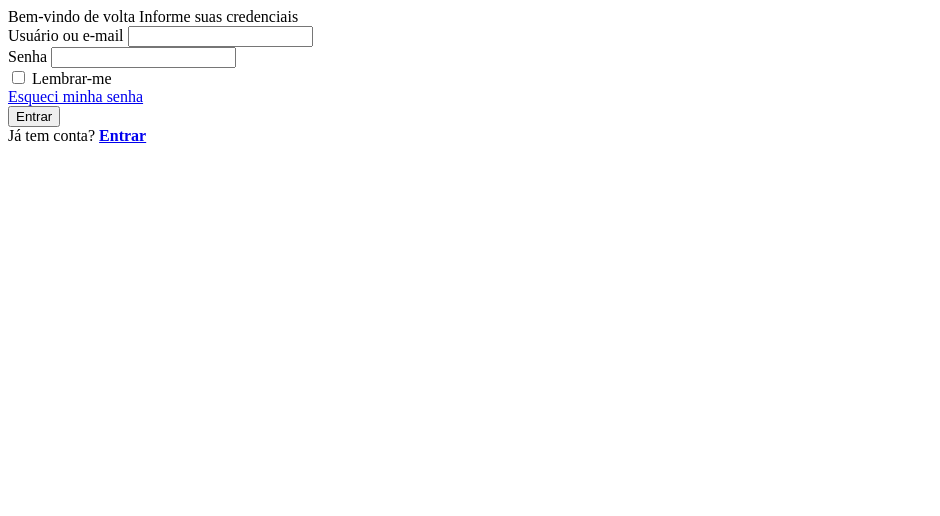
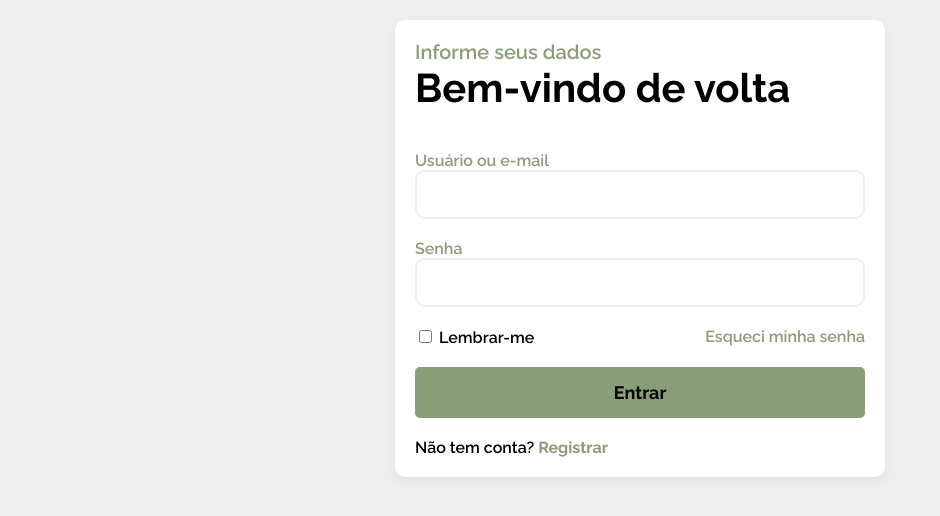
Before and after one commit to BMateusSs/OrganizaAi, a plain HTML site: page frontend/auth/login/index.html in a window 1280 px wide. Shown: the whole page, without its empty margins (0-940 px from the left). Drawn offline with Linux system fonts and the light colour scheme; a web font is replaced by a local one.

Commit message:
Estilização da tela de login

```diff
--- a/frontend/auth/login/index.html
+++ b/frontend/auth/login/index.html
@@ -4,36 +4,44 @@
     <meta charset="UTF-8">
     <meta name="viewport" content="width=device-width, initial-scale=1.0">
     <link rel="stylesheet" href="../styles/styles.css"/>
+    <link rel="preconnect" href="https://fonts.googleapis.com">
+    <link rel="preconnect" href="https://fonts.gstatic.com" crossorigin>
+    <link href="https://fonts.googleapis.com/css2?family=Funnel+Sans:ital,wght@0,300..800;1,300..800&family=Raleway:ital,wght@0,100..900;1,100..900&display=swap" rel="stylesheet">
     <title>Entrar</title>
 </head>
 <body>
     <div class="main-container">
         <form>
             <div class="form-group">
-                <span>Bem-vindo de volta</span>
-                <span>Informe suas credenciais</span>
+                <span class="raleway-regular subtitle">Informe seus dados</span>
+                <span class="raleway-bold title">Bem-vindo de volta</span>
+
             </div>
-            <span class="error-message"></span>
+
+            <div class="error-container">
+                <span class="error-message raleway-regular"></span>
+            </div>
+
             <div class="form-group">
-                <label>Usuário ou e-mail</label>
-                <input type="text" id="credentials"/>
+                <label class="raleway-regular">Usuário ou e-mail</label>
+                <input type="text" id="credentials" class="input"/>
             </div>
             <div class="form-group">
-                <label>Senha</label>
-                <input type="password" id="password"/>
+                <label class="raleway-regular">Senha</label>
+                <input type="password" id="password" class="input"/>
             </div>
             <div class="options">
                 <div>
                     <input type="checkbox" id="checkbox">
-                    <span>Lembrar-me</span>
+                    <span class="raleway-regular">Lembrar-me</span>
                 </div>
-                <a href="../register/index.html">Esqueci minha senha</a>
+                <a href="../register/index.html" class="raleway-regular">Esqueci minha senha</a>
 
             </div>
             <div class="form-group">
-                <input type="submit" id="button" value="Entrar"/>
+                <input type="submit" id="button" value="Entrar" class="raleway-bold"/>
             </div>
-            <span>Já tem conta? <a href="../register/index.html"><b>Entrar</b></a></span>
+            <span class="raleway-regular">Não tem conta? <a href="../register/index.html" class="raleway-bold"><b>Registrar</b></a></span>
         </form>
     </div>
 
--- a/frontend/auth/login/script.js
+++ b/frontend/auth/login/script.js
@@ -10,6 +10,12 @@ document.addEventListener('DOMContentLoaded', () => {
     form.addEventListener('submit', async (event) => {
         event.preventDefault()
         errorMessage.textContent=''
+
+        if(!credential.value || !password.value){
+            errorMessage.textContent='Preencha todos os dados'
+            return
+        }
+
         const url = 'http://localhost:3000/login'
         const body = {
             credential: credential.value,
--- a/frontend/auth/styles/styles.css
+++ b/frontend/auth/styles/styles.css
@@ -0,0 +1,92 @@
+.raleway-bold {
+  font-family: "Raleway", sans-serif;
+  font-optical-sizing: auto;
+  font-weight: 700;
+  font-style: normal;
+}
+
+.raleway-regular {
+  font-family: "Raleway", sans-serif;
+  font-optical-sizing: auto;
+  font-weight: 600;
+  font-style: normal;
+}
+
+.title {
+    font-size: 40px;
+}
+
+.subtitle {
+    font-size: 20px;
+    color:#899D78;
+}
+
+.error-container {
+    display: flex;
+    justify-content: center;
+    align-items: center;
+    margin-bottom: 20px;
+}
+
+.error-message {
+    color: red;
+}
+
+body {
+    background-color: #eee;
+    margin:0%;
+    padding:0%;
+    display: flex;
+    justify-content: center;
+}
+
+.main-container {
+    width: 450px;
+    background-color: white;
+    margin: 20px;
+    padding: 20px;
+    border-radius: 10px;
+    box-shadow: 0 4px 10px rgba(0,0,0,0.06);;
+}
+
+.form-group{
+    display: flex;
+    flex-direction: column;
+    margin-bottom: 20px;
+
+}
+
+label {
+    font-size: 16px;
+    color:#899D78;
+}
+
+.input {
+    border-radius: 10px;
+    border: 2px solid #eee;
+    padding: 15px
+}
+
+a {
+    text-decoration: none;
+    color:#899D78;
+}
+
+a:hover {
+    text-decoration: underline;
+}
+
+.options {
+    display: flex;
+    justify-content: space-between;
+    margin-bottom: 20px;
+}
+
+#button {
+    background-color: #899D78;
+    padding: 15px;
+    border: 0px;
+    border-radius: 5px;
+    cursor:pointer;
+    font-size: 18px;
+}
```
